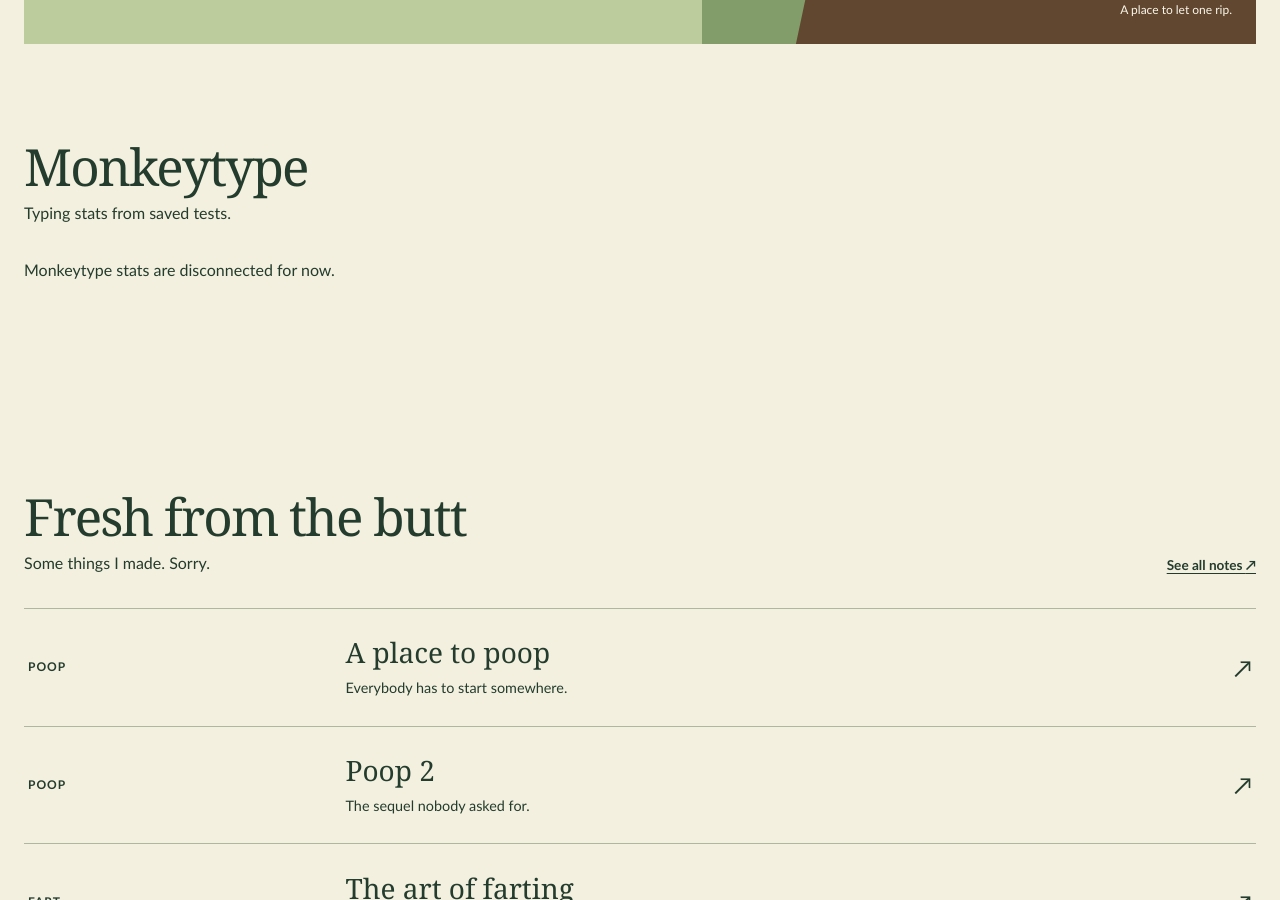
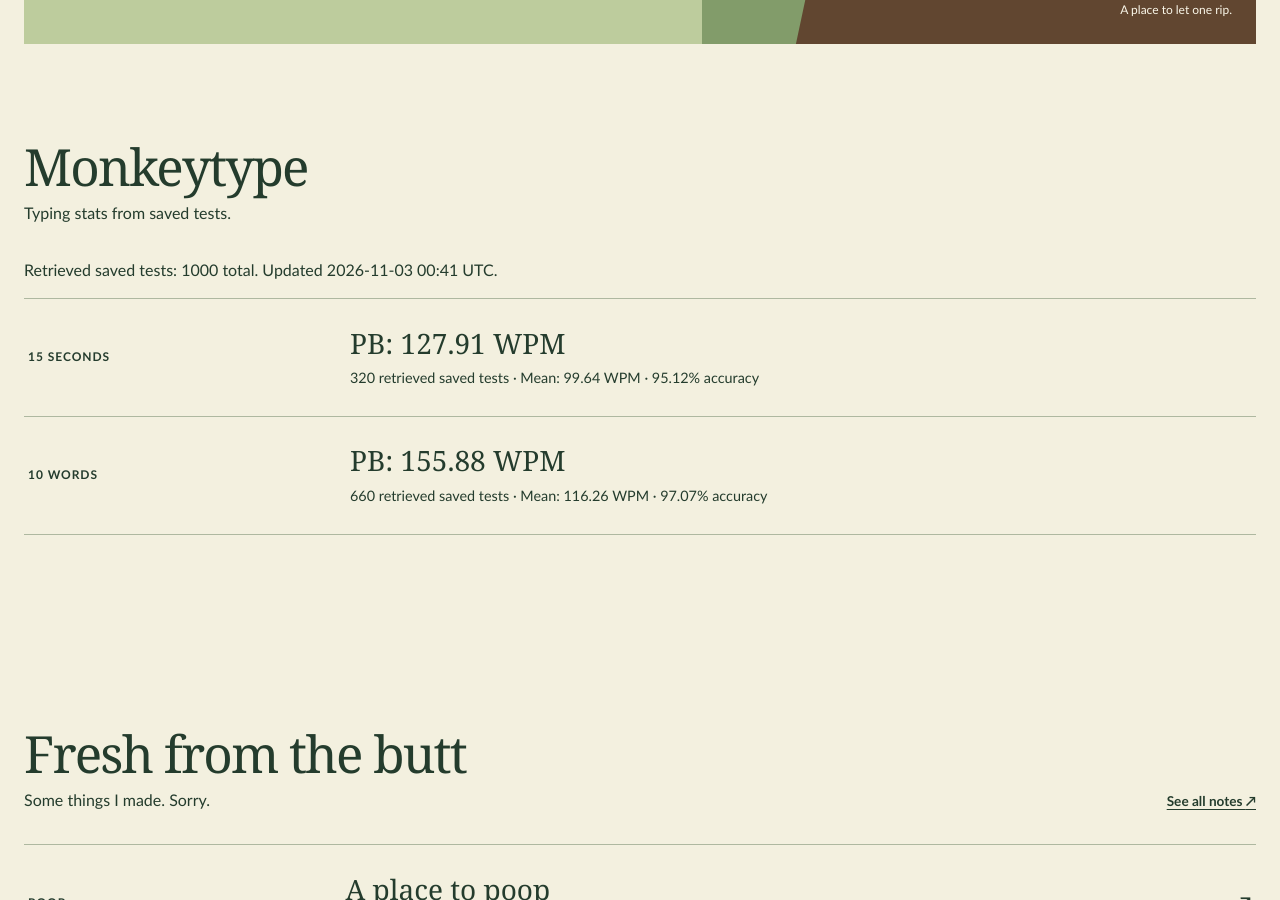
Before and after one commit to bagellover08/bagellover08, a Jekyll site: the page built from index.html, in a window 1280 px wide and 900 px high, scrolled down 562 px. Built offline with Jekyll 4.4.1, drawn with Linux system fonts in a browser that asks for light colours.

Commit message:
Update Monkeytype aggregates

```diff
--- a/_data/monkeytype.json
+++ b/_data/monkeytype.json
@@ -1,3 +1,24 @@
 {
-  "connected": false
+  "connected": true,
+  "updated_at": "2026-11-03 00:41 UTC",
+  "complete": false,
+  "retrieved_count": 1000,
+  "categories": [
+    {
+      "mode": "time",
+      "mode2": "15",
+      "pb_wpm": 127.91,
+      "count": 320,
+      "mean_wpm": 99.64,
+      "mean_accuracy": 95.12
+    },
+    {
+      "mode": "words",
+      "mode2": "10",
+      "pb_wpm": 155.88,
+      "count": 660,
+      "mean_wpm": 116.26,
+      "mean_accuracy": 97.07
+    }
+  ]
 }
```
